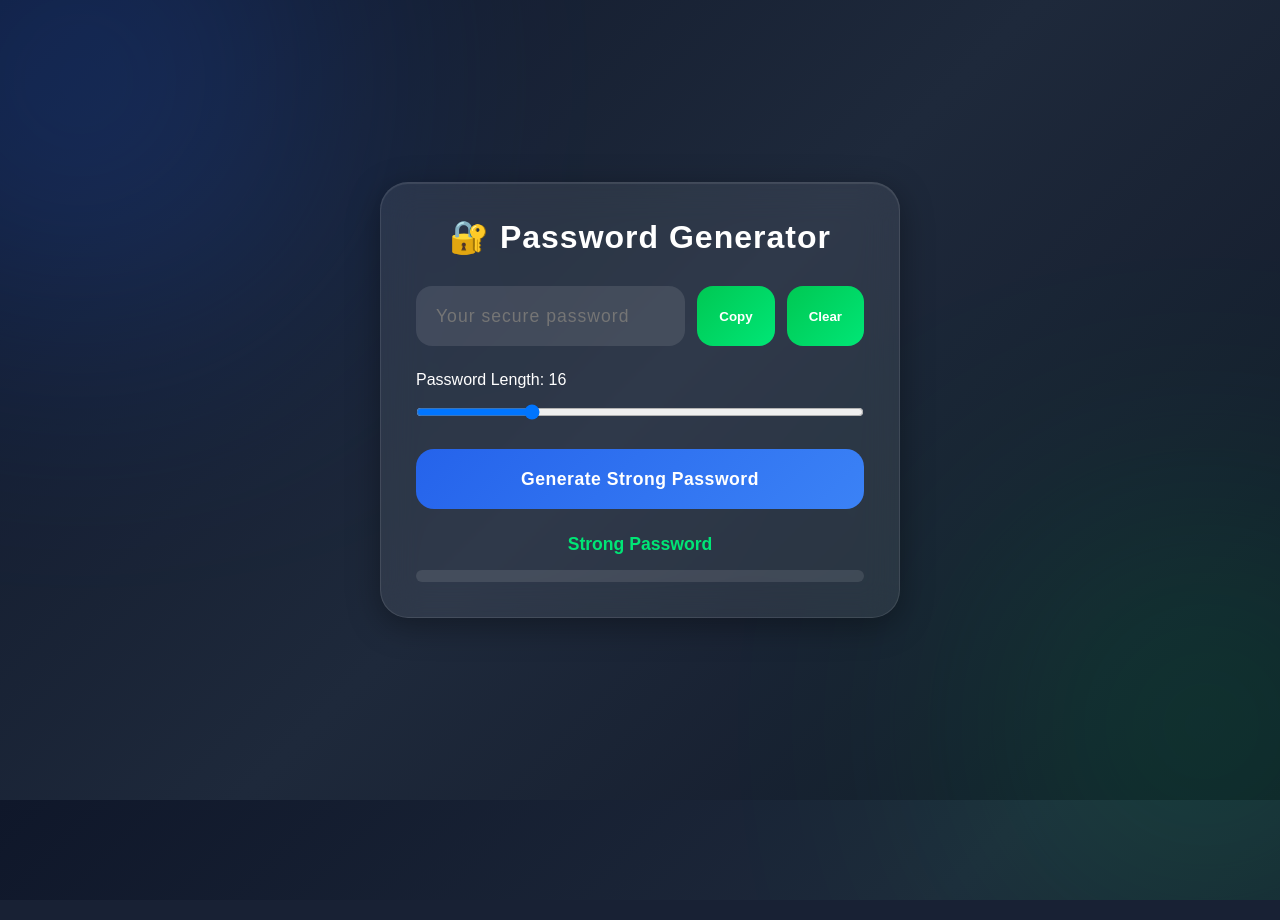
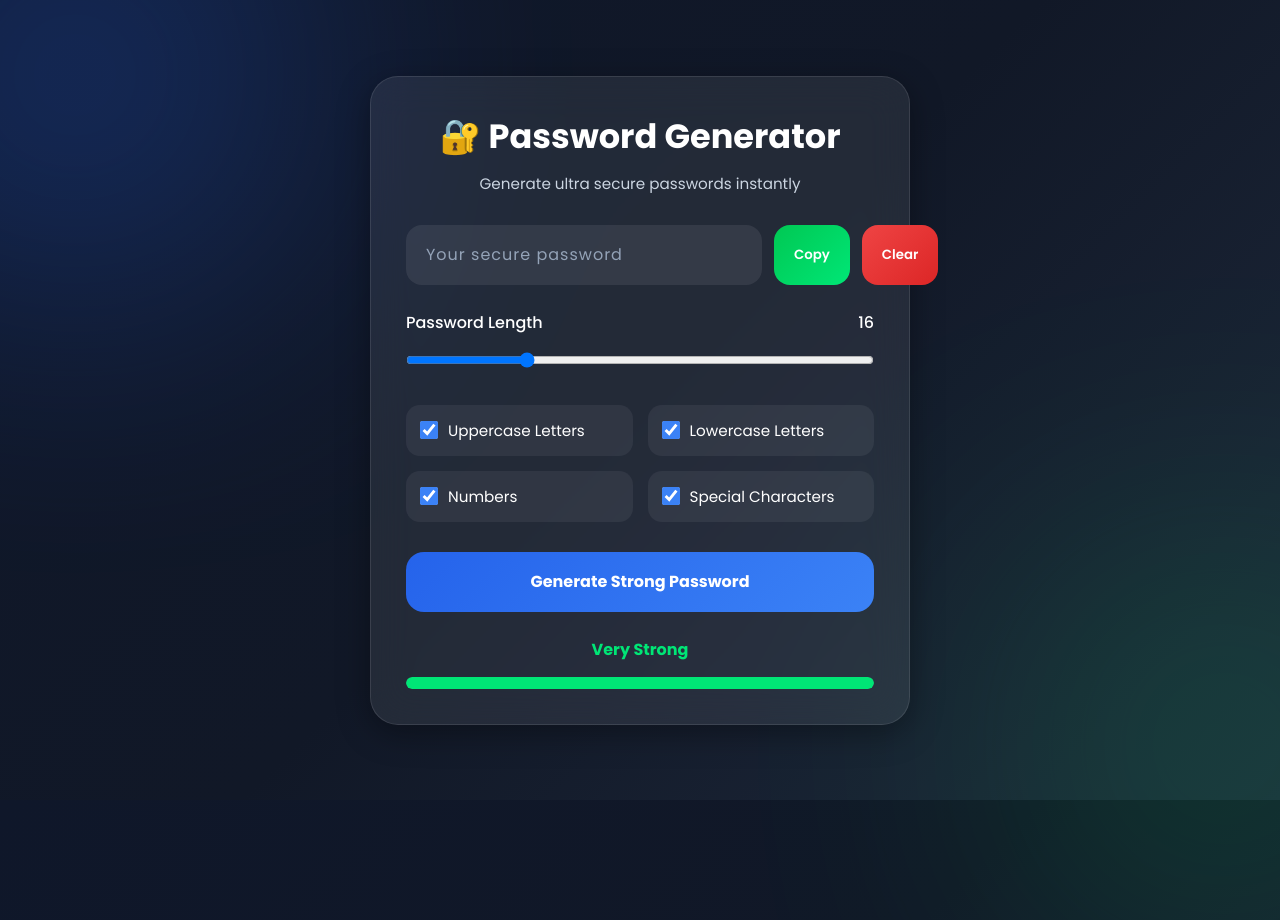
Before and after one commit to anukalp2804/Password-generator, a Flask app: page / in a window 1280 px wide; the page is wider, and only the part inside the window is pictured. Run offline with Flask 3, Linux system fonts and the light colour scheme.

Commit message:
password generator

```diff
--- a/app.py
+++ b/app.py
@@ -1,27 +1,44 @@
 from flask import Flask, render_template, request, jsonify
+import secrets
+import string
 import random
-import string
-import secrets
 
 app = Flask(__name__)
 
 
-def generate_strong_password(length):
-    lowercase = string.ascii_lowercase
-    uppercase = string.ascii_uppercase
-    numbers = string.digits
-    symbols = "!@#$%^&*()_+-=[]{}|;:,.<>?/"
+def generate_strong_password(
+        length,
+        uppercase,
+        lowercase,
+        numbers,
+        symbols
+):
 
-    all_chars = lowercase + uppercase + numbers + symbols
+    upper = string.ascii_uppercase
+    lower = string.ascii_lowercase
+    nums = string.digits
+    syms = "!@#$%^&*()_+-=[]{}|;:,.<>?/"
 
-    password = [
-        secrets.choice(lowercase),
-        secrets.choice(uppercase),
-        secrets.choice(numbers),
-        secrets.choice(symbols)
-    ]
+    all_chars = ""
+    password = []
 
-    for _ in range(length - 4):
+    if uppercase:
+        all_chars += upper
+        password.append(secrets.choice(upper))
+
+    if lowercase:
+        all_chars += lower
+        password.append(secrets.choice(lower))
+
+    if numbers:
+        all_chars += nums
+        password.append(secrets.choice(nums))
+
+    if symbols:
+        all_chars += syms
+        password.append(secrets.choice(syms))
+
+    for _ in range(length - len(password)):
         password.append(secrets.choice(all_chars))
 
     random.shuffle(password)
@@ -36,13 +53,26 @@ def home():
 
 @app.route('/generate', methods=['POST'])
 def generate():
+
     data = request.get_json()
+
     length = int(data.get('length', 16))
 
-    password = generate_strong_password(length)
+    uppercase = data.get('uppercase', True)
+    lowercase = data.get('lowercase', True)
+    numbers = data.get('numbers', True)
+    symbols = data.get('symbols', True)
+
+    password = generate_strong_password(
+        length,
+        uppercase,
+        lowercase,
+        numbers,
+        symbols
+    )
 
     return jsonify({
-        'password': password
+        "password": password
     })
 
 
--- a/static/script.js
+++ b/static/script.js
@@ -1,22 +1,50 @@
 const slider = document.getElementById("lengthSlider");
+
 const lengthValue = document.getElementById("lengthValue");
 
 slider.addEventListener("input", () => {
+
     lengthValue.innerText = slider.value;
+
 });
 
-async function generatePassword() {
+async function generatePassword(){
 
-    try {
+    const uppercase = document.getElementById("uppercase").checked;
+
+    const lowercase = document.getElementById("lowercase").checked;
+
+    const numbers = document.getElementById("numbers").checked;
+
+    const symbols = document.getElementById("symbols").checked;
+
+    if(!uppercase && !lowercase && !numbers && !symbols){
+
+        alert("Select at least one option");
+
+        return;
+    }
+
+    try{
 
         const response = await fetch("/generate", {
-            method: "POST",
-            headers: {
-                "Content-Type": "application/json"
+
+            method:"POST",
+
+            headers:{
+                "Content-Type":"application/json"
             },
-            body: JSON.stringify({
-                length: slider.value
+
+            body:JSON.stringify({
+
+                length:slider.value,
+                uppercase:uppercase,
+                lowercase:lowercase,
+                numbers:numbers,
+                symbols:symbols
+
             })
+
         });
 
         const data = await response.json();
@@ -25,58 +53,33 @@ async function generatePassword() {
 
         checkStrength(data.password);
 
-    } catch (error) {
+    }
 
-        console.error("Error:", error);
+    catch(error){
 
-        alert("Password generation failed");
+        console.log(error);
+
+        alert("Failed to generate password");
 
     }
+
 }
 
-function copyPassword() {
+function copyPassword(){
 
     const passwordField = document.getElementById("password");
 
     if(passwordField.value === ""){
+
         alert("Generate password first");
+
         return;
     }
 
     navigator.clipboard.writeText(passwordField.value);
 
     alert("Password copied!");
-}
 
-function checkStrength(password){
-
-    let strength = "Weak";
-    let color = "red";
-    let width = "25%";
-
-    if(password.length >= 12){
-        strength = "Medium";
-        color = "#facc15";
-        width = "60%";
-    }
-
-    if(
-        password.length >= 16 &&
-        /[A-Z]/.test(password) &&
-        /[a-z]/.test(password) &&
-        /[0-9]/.test(password) &&
-        /[^A-Za-z0-9]/.test(password)
-    ){
-        strength = "Very Strong";
-        color = "#00e676";
-        width = "100%";
-    }
-
-    document.getElementById("strength").innerText = strength;
-    document.getElementById("strength").style.color = color;
-
-    document.getElementById("strength-fill").style.width = width;
-    document.getElementById("strength-fill").style.background = color;
 }
 
 function clearPassword(){
@@ -88,3 +91,47 @@ function clearPassword(){
     document.getElementById("strength-fill").style.width = "0%";
 
 }
+
+function checkStrength(password){
+
+    let strength = "Weak";
+
+    let color = "red";
+
+    let width = "25%";
+
+    if(password.length >= 12){
+
+        strength = "Medium";
+
+        color = "#facc15";
+
+        width = "60%";
+
+    }
+
+    if(
+        password.length >= 16 &&
+        /[A-Z]/.test(password) &&
+        /[a-z]/.test(password) &&
+        /[0-9]/.test(password) &&
+        /[^A-Za-z0-9]/.test(password)
+    ){
+
+        strength = "Very Strong";
+
+        color = "#00e676";
+
+        width = "100%";
+
+    }
+
+    document.getElementById("strength").innerText = strength;
+
+    document.getElementById("strength").style.color = color;
+
+    document.getElementById("strength-fill").style.width = width;
+
+    document.getElementById("strength-fill").style.background = color;
+
+}
--- a/static/style.css
+++ b/static/style.css
@@ -10,23 +10,24 @@ body{
     display:flex;
     justify-content:center;
     align-items:center;
-    background:linear-gradient(135deg,#0f172a,#1e293b,#111827);
+    background:linear-gradient(135deg,#0f172a,#111827,#1e293b);
     overflow:hidden;
     padding:20px;
 }
 
 /* Background Glow */
+
 body::before{
     content:'';
     position:absolute;
-    width:400px;
-    height:400px;
+    width:350px;
+    height:350px;
     background:#2563eb;
     border-radius:50%;
     filter:blur(140px);
-    top:-120px;
-    left:-120px;
-    opacity:0.4;
+    top:-100px;
+    left:-100px;
+    opacity:0.5;
 }
 
 body::after{
@@ -37,36 +38,40 @@ body::after{
     background:#00c853;
     border-radius:50%;
     filter:blur(140px);
-    bottom:-100px;
-    right:-100px;
+    bottom:-120px;
+    right:-120px;
     opacity:0.3;
 }
 
 .container{
     width:100%;
-    max-width:520px;
+    max-width:540px;
     position:relative;
     z-index:10;
 }
 
 .card{
     background:rgba(255,255,255,0.08);
+    backdrop-filter:blur(20px);
     border:1px solid rgba(255,255,255,0.1);
-    backdrop-filter:blur(18px);
     border-radius:28px;
     padding:35px;
-    box-shadow:
-        0 8px 32px rgba(0,0,0,0.35),
-        inset 0 1px 1px rgba(255,255,255,0.1);
+    box-shadow:0 8px 32px rgba(0,0,0,0.35);
 }
 
 h1{
     color:white;
     text-align:center;
-    font-size:2rem;
+    font-size:2.1rem;
+    font-weight:700;
+    margin-bottom:10px;
+}
+
+.subtitle{
+    color:#cbd5e1;
+    text-align:center;
     margin-bottom:30px;
-    font-weight:700;
-    letter-spacing:1px;
+    font-size:0.95rem;
 }
 
 .password-box{
@@ -82,102 +87,19 @@ h1{
     outline:none;
     border-radius:16px;
     padding:0 20px;
-    background:rgba(255,255,255,0.1);
+    background:rgba(255,255,255,0.08);
     color:white;
-    font-size:1.1rem;
+    font-size:1rem;
     letter-spacing:1px;
-    transition:0.3s;
 }
 
-.password-box input:focus{
-    border:1px solid #3b82f6;
-    box-shadow:0 0 15px rgba(59,130,246,0.5);
+.password-box input::placeholder{
+    color:#94a3b8;
 }
-
-.password-box button{
-    border:none;
-    outline:none;
-    padding:0 22px;
-    border-radius:16px;
-    background:linear-gradient(135deg,#00c853,#00e676);
-    color:white;
-    font-weight:600;
-    cursor:pointer;
-    transition:0.3s;
-}
-
-.password-box button:hover{
-    transform:translateY(-2px);
-    box-shadow:0 8px 20px rgba(0,200,83,0.4);
-}
-
-.settings{
-    margin-bottom:25px;
-}
-
-.settings label{
-    color:white;
-    display:block;
-    margin-bottom:15px;
-    font-size:1rem;
-    font-weight:500;
-}
-
-.settings input[type="range"]{
-    width:100%;
-    cursor:pointer;
-}
-
-.generate-btn{
-    width:100%;
-    height:60px;
-    border:none;
-    border-radius:18px;
-    background:linear-gradient(135deg,#2563eb,#3b82f6);
-    color:white;
-    font-size:1.1rem;
-    font-weight:700;
-    cursor:pointer;
-    transition:0.3s;
-    letter-spacing:0.5px;
-}
-
-.generate-btn:hover{
-    transform:translateY(-3px);
-    box-shadow:0 10px 25px rgba(37,99,235,0.45);
-}
-
-#strength{
-    margin-top:25px;
-    text-align:center;
-    font-size:1.1rem;
-    font-weight:700;
-    color:#00e676;
-}
-
-/* Strength Meter */
-
-.strength-meter{
-    width:100%;
-    height:12px;
-    background:rgba(255,255,255,0.1);
-    border-radius:20px;
-    overflow:hidden;
-    margin-top:15px;
-}
-
-.strength-fill{
-    height:100%;
-    width:0%;
-    border-radius:20px;
-    transition:0.4s;
-    background:red;
-}
-/* Copy Button */
 
 .copy-btn{
     border:none;
-    padding:0 22px;
+    padding:0 20px;
     border-radius:16px;
     background:linear-gradient(135deg,#00c853,#00e676);
     color:white;
@@ -191,11 +113,9 @@ h1{
     box-shadow:0 10px 20px rgba(0,200,83,0.4);
 }
 
-/* Clear Button */
-
 .clear-btn{
     border:none;
-    padding:0 22px;
+    padding:0 20px;
     border-radius:16px;
     background:linear-gradient(135deg,#ef4444,#dc2626);
     color:white;
@@ -208,34 +128,114 @@ h1{
     transform:translateY(-2px);
     box-shadow:0 10px 20px rgba(239,68,68,0.4);
 }
-/* Responsive */
 
-@media(max-width:600px){
+.settings{
+    margin-bottom:30px;
+}
+
+.length-header{
+    display:flex;
+    justify-content:space-between;
+    margin-bottom:15px;
+    color:white;
+    font-weight:500;
+}
+
+input[type="range"]{
+    width:100%;
+    cursor:pointer;
+}
+
+.options{
+    margin-bottom:30px;
+    display:grid;
+    grid-template-columns:1fr 1fr;
+    gap:15px;
+}
+
+.options label{
+    display:flex;
+    align-items:center;
+    gap:10px;
+    color:white;
+    background:rgba(255,255,255,0.06);
+    padding:14px;
+    border-radius:14px;
+    cursor:pointer;
+    transition:0.3s;
+    font-size:0.95rem;
+}
+
+.options label:hover{
+    background:rgba(255,255,255,0.12);
+}
+
+.options input[type="checkbox"]{
+    width:18px;
+    height:18px;
+    accent-color:#3b82f6;
+}
+
+.generate-btn{
+    width:100%;
+    height:60px;
+    border:none;
+    border-radius:18px;
+    background:linear-gradient(135deg,#2563eb,#3b82f6);
+    color:white;
+    font-size:1rem;
+    font-weight:700;
+    cursor:pointer;
+    transition:0.3s;
+}
+
+.generate-btn:hover{
+    transform:translateY(-3px);
+    box-shadow:0 12px 24px rgba(37,99,235,0.4);
+}
+
+#strength{
+    margin-top:25px;
+    text-align:center;
+    font-size:1rem;
+    font-weight:700;
+    color:#00e676;
+}
+
+.strength-meter{
+    width:100%;
+    height:12px;
+    background:rgba(255,255,255,0.1);
+    border-radius:20px;
+    overflow:hidden;
+    margin-top:15px;
+}
+
+.strength-fill{
+    width:100%;
+    height:100%;
+    background:#00e676;
+    border-radius:20px;
+    transition:0.4s;
+}
+
+@media(max-width:700px){
+
+    .password-box{
+        flex-direction:column;
+    }
+
+    .copy-btn,
+    .clear-btn{
+        height:55px;
+    }
+
+    .options{
+        grid-template-columns:1fr;
+    }
 
     .card{
         padding:25px;
     }
 
-    h1{
-        font-size:1.7rem;
-    }
-
-    .password-box{
-        flex-direction:column;
-    }
-
-    .password-box button{
-        height:55px;
-        width:100%;
-    }
-
-    .password-box input{
-        height:55px;
-        font-size:1rem;
-    }
-
-    .generate-btn{
-        height:55px;
-        font-size:1rem;
-    }
 }
--- a/templates/index.html
+++ b/templates/index.html
@@ -1,22 +1,42 @@
 <!DOCTYPE html>
 <html lang="en">
+
 <head>
+
     <meta charset="UTF-8">
+
     <meta name="viewport" content="width=device-width, initial-scale=1.0">
-    <title>Advanced Password Generator</title>
+
+    <title>Password Generator</title>
 
     <link rel="stylesheet" href="{{ url_for('static', filename='style.css') }}">
+
+    <link rel="preconnect" href="https://fonts.googleapis.com">
+
+    <link href="https://fonts.googleapis.com/css2?family=Poppins:wght@300;400;500;600;700&display=swap" rel="stylesheet">
+
 </head>
+
 <body>
 
 <div class="container">
 
     <div class="card">
+
         <h1>🔐 Password Generator</h1>
+
+        <p class="subtitle">
+            Generate ultra secure passwords instantly
+        </p>
 
         <div class="password-box">
 
-            <input type="text" id="password" readonly placeholder="Your secure password">
+            <input
+                    type="text"
+                    id="password"
+                    readonly
+                    placeholder="Your secure password"
+            >
 
             <button onclick="copyPassword()" class="copy-btn">
                 Copy
@@ -29,23 +49,72 @@
         </div>
 
         <div class="settings">
-            <label>Password Length: <span id="lengthValue">16</span></label>
-            <input type="range" min="8" max="40" value="16" id="lengthSlider">
+
+            <div class="length-header">
+
+                <label>Password Length</label>
+
+                <span id="lengthValue">16</span>
+
+            </div>
+
+            <input
+                    type="range"
+                    min="8"
+                    max="40"
+                    value="16"
+                    id="lengthSlider"
+            >
+
+        </div>
+
+        <div class="options">
+
+            <label>
+                <input type="checkbox" id="uppercase" checked>
+                Uppercase Letters
+            </label>
+
+            <label>
+                <input type="checkbox" id="lowercase" checked>
+                Lowercase Letters
+            </label>
+
+            <label>
+                <input type="checkbox" id="numbers" checked>
+                Numbers
+            </label>
+
+            <label>
+                <input type="checkbox" id="symbols" checked>
+                Special Characters
+            </label>
+
         </div>
 
         <button class="generate-btn" onclick="generatePassword()">
             Generate Strong Password
         </button>
 
-        <div id="strength">Strong Password</div>
+        <div id="strength">
+            Very Strong
+        </div>
 
         <div class="strength-meter">
-            <div class="strength-fill" id="strength-fill"></div>
+
+            <div
+                    class="strength-fill"
+                    id="strength-fill"
+            ></div>
+
         </div>
+
     </div>
 
 </div>
 
 <script src="{{ url_for('static', filename='script.js') }}"></script>
+
 </body>
+
 </html>
```
Also changed, not shown: static/screenshot.png.
